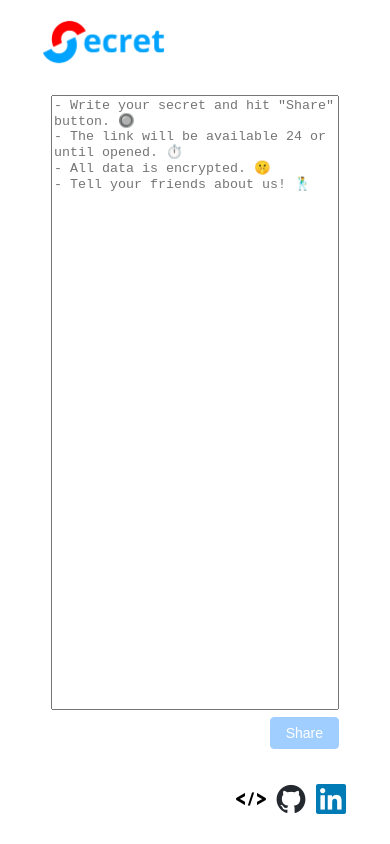
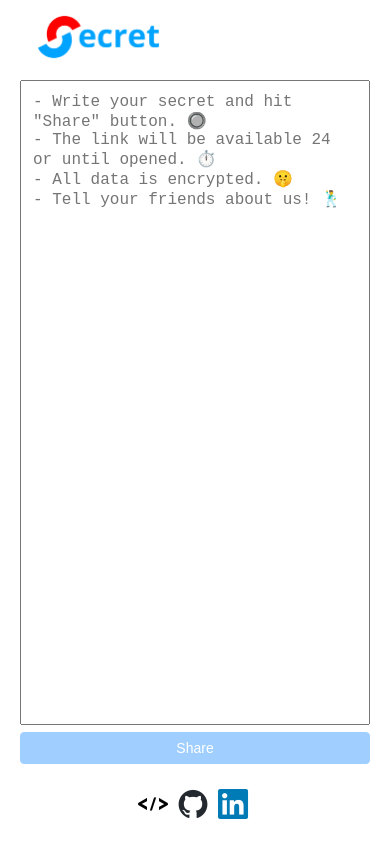
Before and after one commit to ReshetovItsMe/secret-message, a Vue app in the folder web/: page / in a window 390 px wide. Built offline with nearby package versions, Linux system fonts and the light colour scheme.

Commit message:
feat(web): responsive layout for mobile/tablet/desktop (#45)

```diff
--- a/web/src/App.vue
+++ b/web/src/App.vue
@@ -24,6 +24,8 @@ import Header from './components/Header.vue';
 <style scoped>
 .common-layout {
     height: 100vh;
+    height: 100dvh;
+    min-height: 100vh;
 
     .el-main {
         display: flex;
@@ -36,4 +38,16 @@ import Header from './components/Header.vue';
         padding: 15px;
     }
 }
+
+@media (max-width: 767px) {
+    .common-layout {
+        .el-container {
+            padding: 10px;
+        }
+
+        .el-main {
+            padding: 10px;
+        }
+    }
+}
 </style>
--- a/web/src/components/Footer.vue
+++ b/web/src/components/Footer.vue
@@ -48,4 +48,18 @@ import linkedin from '../assets/linkedin.png';
     height: 50%;
     margin: auto;
 }
+
+@media (max-width: 767px) {
+    .footer {
+        justify-content: center;
+    }
+}
+
+@media (pointer: coarse) {
+    .logo-wrapper {
+        min-height: 44px;
+        min-width: 44px;
+        justify-content: center;
+    }
+}
 </style>
--- a/web/src/components/SecretInput.vue
+++ b/web/src/components/SecretInput.vue
@@ -51,6 +51,9 @@ const postSecret = async () => {
     resize: none;
     height: 100%;
     width: 100%;
+    min-height: 40vh;
+    padding: 12px;
+    font-size: 16px;
     flex: 1;
 }
 
@@ -58,4 +61,10 @@ const postSecret = async () => {
     margin-top: 5pt;
     align-self: end;
 }
+
+@media (max-width: 767px) {
+    .procceed-button {
+        align-self: stretch;
+    }
+}
 </style>
--- a/web/src/components/SecretUrl.vue
+++ b/web/src/components/SecretUrl.vue
@@ -53,13 +53,29 @@ const { copy } = useClipboard({ source: textToCopy });
 .url-block {
     display: flex;
     flex-direction: column;
+    max-width: 100%;
 }
 .url-block-link {
     display: flex;
     flex-direction: row;
+    align-items: center;
+    overflow-wrap: anywhere;
+    min-width: 0;
 }
 .procceed-button {
     margin-top: 5pt;
     align-self: end;
 }
+
+@media (max-width: 767px) {
+    .url-block-link {
+        flex-direction: column;
+        align-items: stretch;
+        gap: 8px;
+    }
+
+    .procceed-button {
+        align-self: stretch;
+    }
+}
 </style>
--- a/web/src/index.css
+++ b/web/src/index.css
@@ -1,14 +1,26 @@
 /* color palette from <https://github.com/vuejs/theme> */
-  *,
-  *::before,
-  *::after {
+*,
+*::before,
+*::after {
     box-sizing: border-box;
     margin: 0;
     font-weight: normal;
-  }
+}
 
-  #app, body {
+#app,
+body {
     font-family: var(--el-font-family);
     min-height: 100vh;
     line-height: 1.6;
-  }
+}
+
+/*
+ * Touch targets: on coarse-pointer (touch) devices every Element Plus button
+ * grows to at least a ~44px tap area. Mouse/keyboard layouts are untouched.
+ */
+@media (pointer: coarse) {
+    .el-button {
+        min-height: 44px;
+        min-width: 44px;
+    }
+}
--- a/web/src/views/MainView.vue
+++ b/web/src/views/MainView.vue
@@ -59,9 +59,15 @@ const makeNewSecret = () => {
     }
 }
 
-@media (max-width: 1099px) {
+@media (min-width: 768px) and (max-width: 1099px) {
     .secret-input {
         width: 90%;
     }
 }
+
+@media (max-width: 767px) {
+    .secret-input {
+        width: 100%;
+    }
+}
 </style>
--- a/web/src/views/SecretView.vue
+++ b/web/src/views/SecretView.vue
@@ -44,10 +44,19 @@ onMounted(async () => {
     background: var(--el-color-info-light-9);
     border-radius: 10px 10px 10px 10px;
     overflow-y: scroll;
+    overflow-wrap: anywhere;
     padding: 15px;
     text-align: center;
     font-size: var(--el-font-size-medium);
     max-height: 80%;
     max-width: 70%;
 }
+
+@media (max-width: 767px) {
+    .secret-container {
+        max-height: 85%;
+        max-width: 100%;
+        padding: 12px;
+    }
+}
 </style>
```
